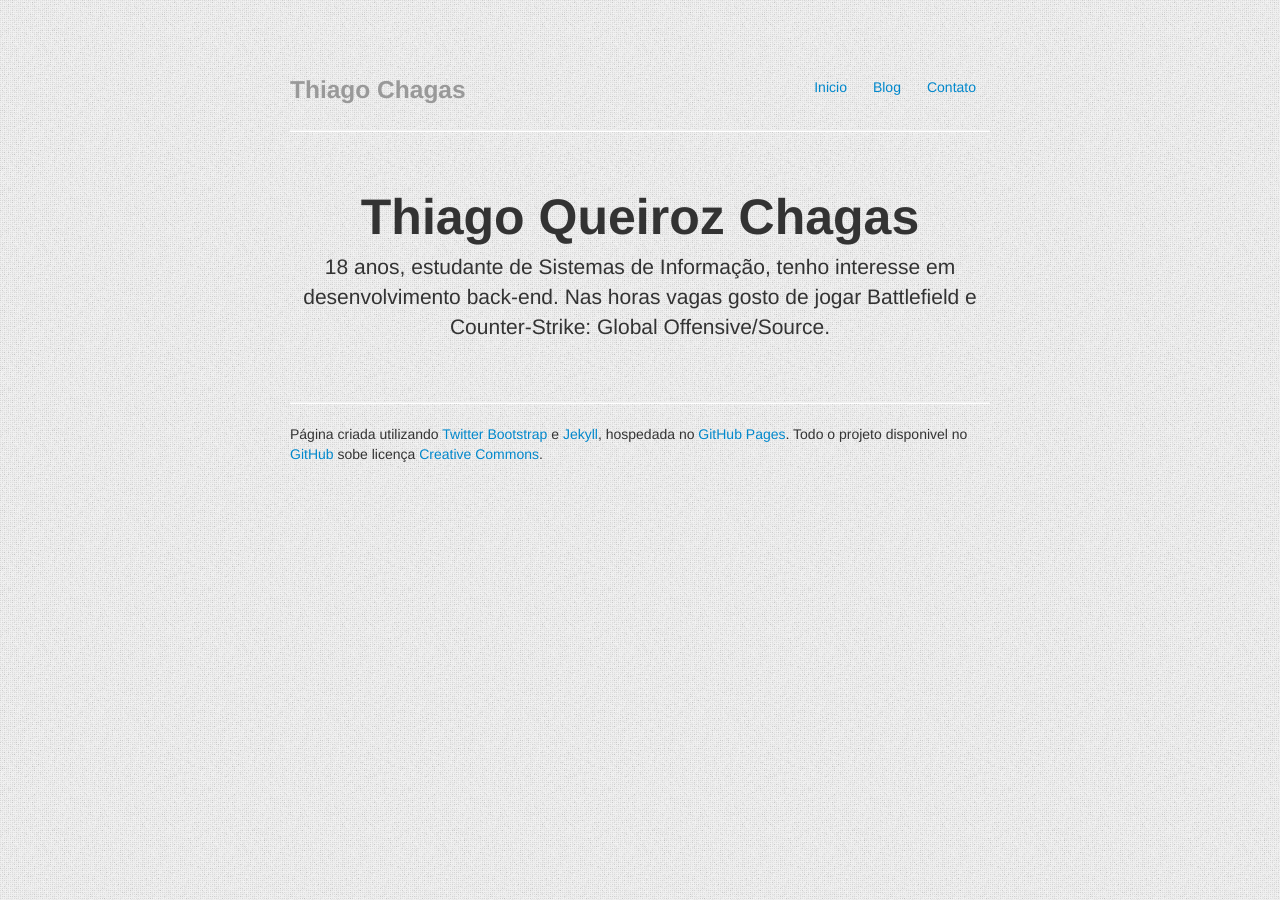
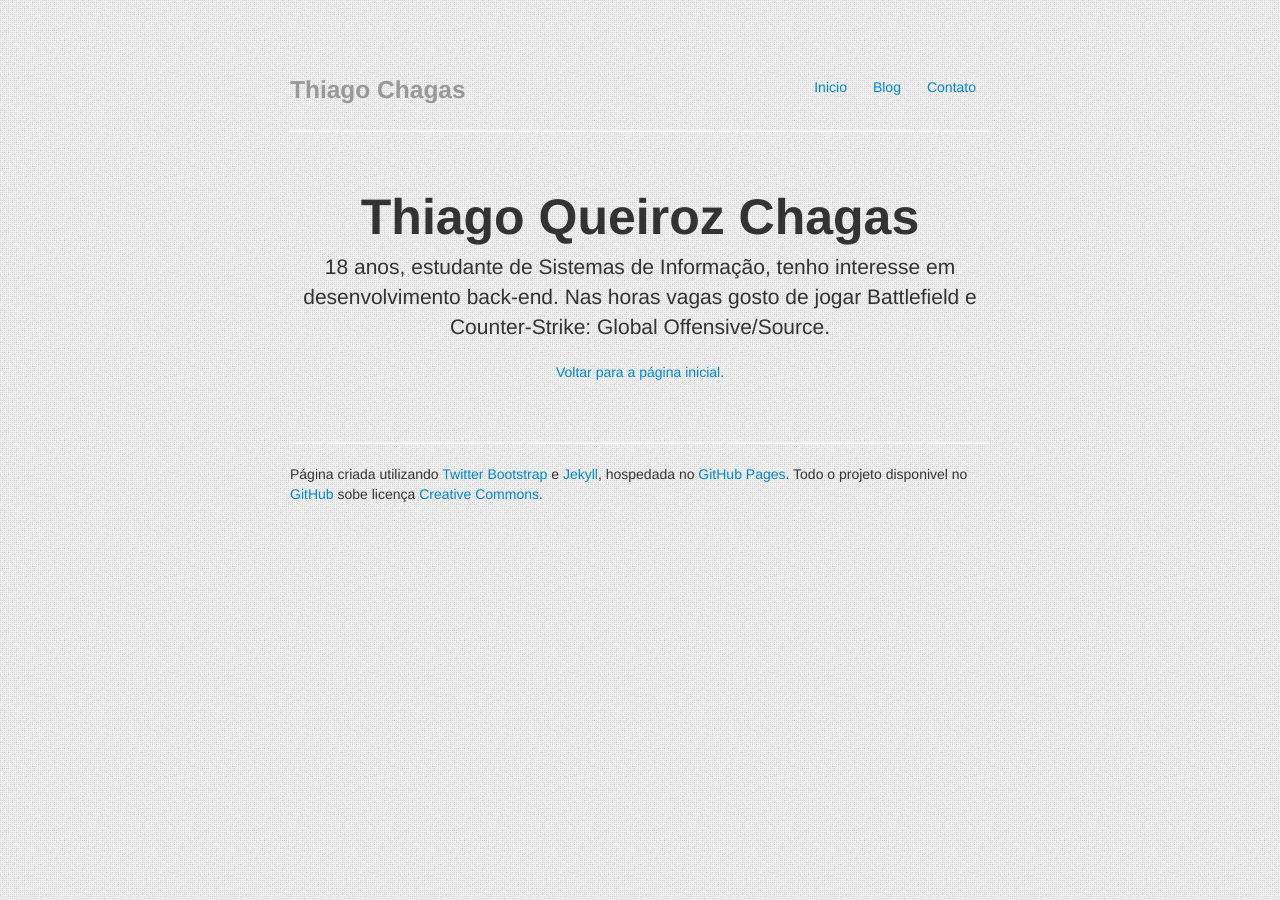
Before and after one commit to tqchagas/tqchagas.github.com, a Jekyll site: the page index.html, which Jekyll copies as it is, in a window 1280 px wide. Built offline with Jekyll 4.4.1, drawn with Linux system fonts in a browser that asks for light colours; nearby versions of some CDN libraries.

```diff
--- a/index.html
+++ b/index.html
@@ -43,6 +43,7 @@
                         <div class="jumbotron">
                                 <h1>Thiago Queiroz Chagas</h1>
                                 <p class="lead">18 anos, estudante de Sistemas de Informação, tenho interesse em desenvolvimento back-end. Nas horas vagas gosto de jogar Battlefield e Counter-Strike: Global Offensive/Source.</p>
+                                <p class="muted"><a href="http://thiagochagas.com">Voltar para a página inicial.</a><p>
                         </div>
                         <hr>
                         <div class="footer">
```
